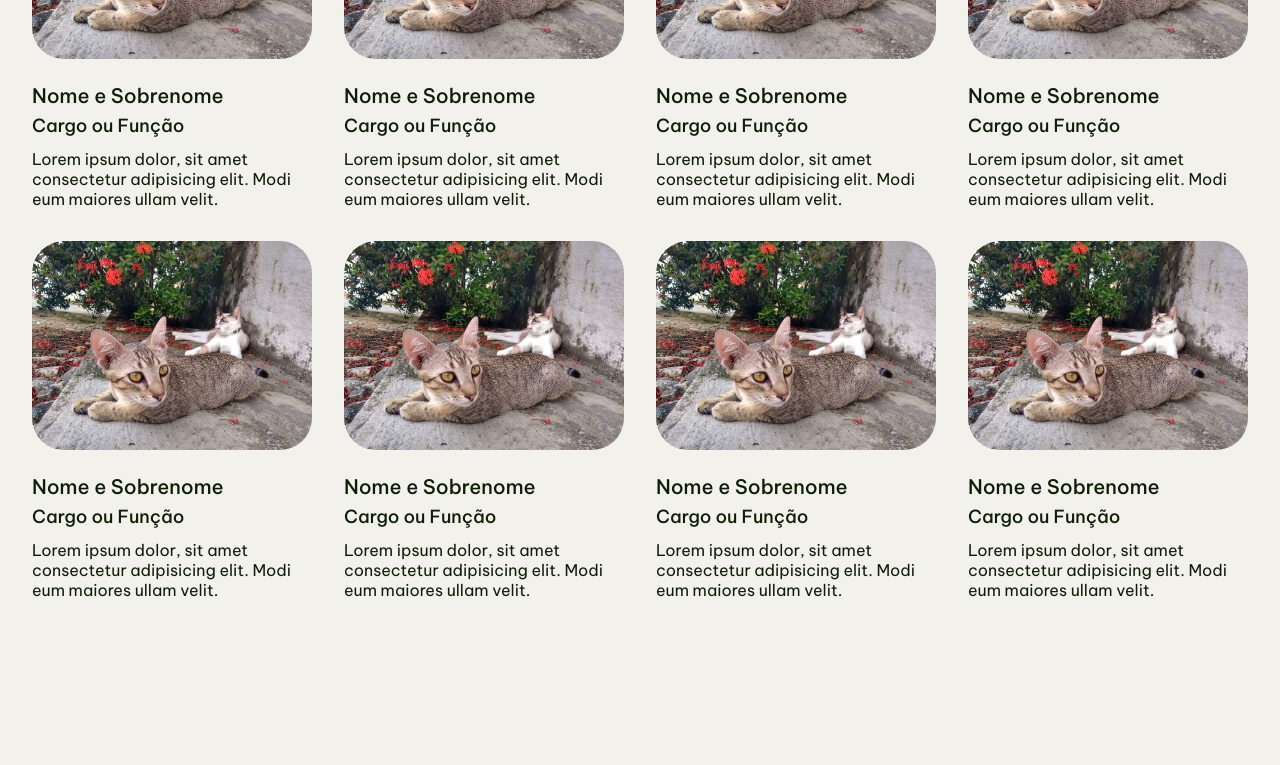
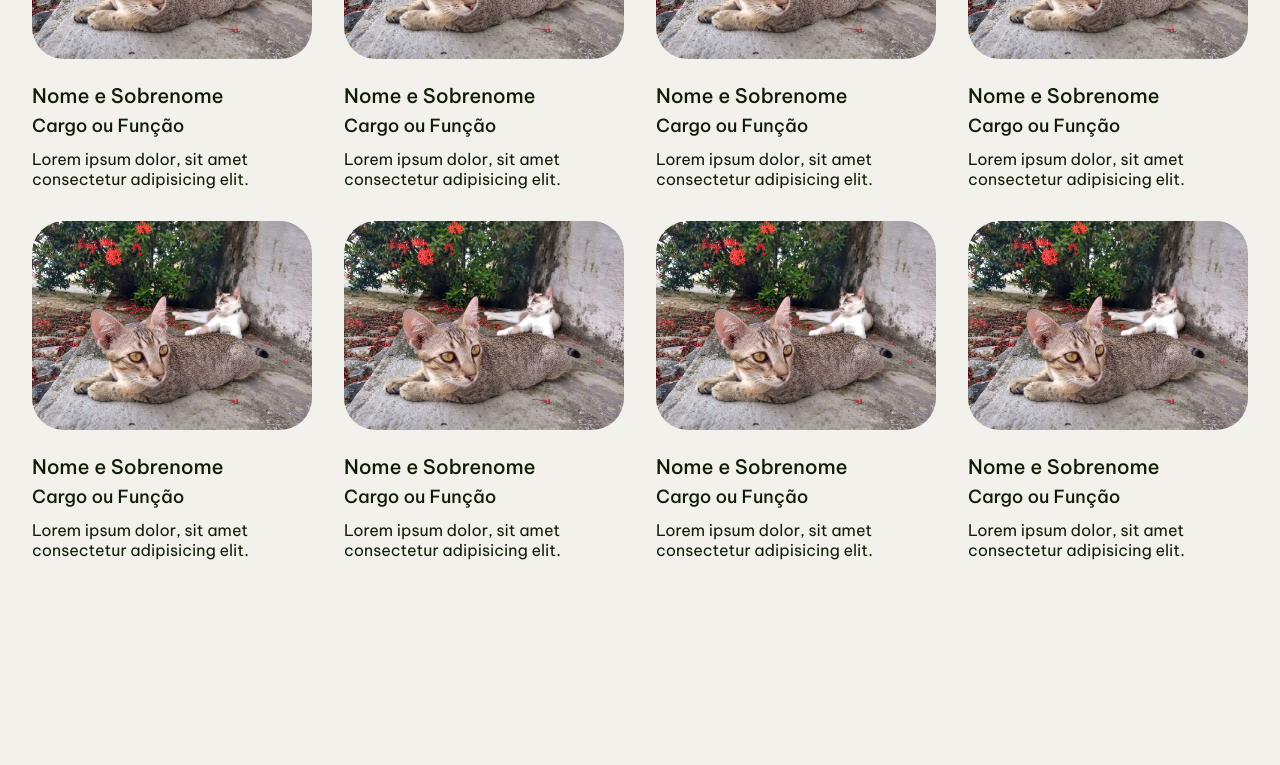
Before and after one commit to SnayderRodrigues/react-study, a React (Vite) app: page /about in a window 1280 px wide. Shown: the part 687-1452 px from the top of the page. Built offline with nearby package versions, Linux system fonts and the light colour scheme.

Commit message:
refactor: AboutPageTeam section component using map and spread operator. Added TeamMemberCard component

```diff
--- a/src/pages/about/AboutPageTeam.jsx
+++ b/src/pages/about/AboutPageTeam.jsx
@@ -1,82 +1,75 @@
 import React from "react";
 import Cat from "../../img/IMG_20200407_163224926_HDR-01.jpeg";
 
+const TeamMemberCard = ({ name, role, description, image }) => {
+  return (
+    <div className="aboutPage-team__card">
+      <img src={image} alt={name} />
+      <span>{name}</span>
+      <span>{role}</span>
+      <span>{description}</span>
+    </div>
+  );
+};
+
 const AboutPageTeam = () => {
+  const teamMembers = [
+    {
+      name: "Nome e Sobrenome",
+      role: "Cargo ou Função",
+      description: "Lorem ipsum dolor, sit amet consectetur adipisicing elit.",
+      image: Cat,
+    },
+    {
+      name: "Nome e Sobrenome",
+      role: "Cargo ou Função",
+      description: "Lorem ipsum dolor, sit amet consectetur adipisicing elit.",
+      image: Cat,
+    },
+    {
+      name: "Nome e Sobrenome",
+      role: "Cargo ou Função",
+      description: "Lorem ipsum dolor, sit amet consectetur adipisicing elit.",
+      image: Cat,
+    },
+    {
+      name: "Nome e Sobrenome",
+      role: "Cargo ou Função",
+      description: "Lorem ipsum dolor, sit amet consectetur adipisicing elit.",
+      image: Cat,
+    },
+    {
+      name: "Nome e Sobrenome",
+      role: "Cargo ou Função",
+      description: "Lorem ipsum dolor, sit amet consectetur adipisicing elit.",
+      image: Cat,
+    },
+    {
+      name: "Nome e Sobrenome",
+      role: "Cargo ou Função",
+      description: "Lorem ipsum dolor, sit amet consectetur adipisicing elit.",
+      image: Cat,
+    },
+    {
+      name: "Nome e Sobrenome",
+      role: "Cargo ou Função",
+      description: "Lorem ipsum dolor, sit amet consectetur adipisicing elit.",
+      image: Cat,
+    },
+    {
+      name: "Nome e Sobrenome",
+      role: "Cargo ou Função",
+      description: "Lorem ipsum dolor, sit amet consectetur adipisicing elit.",
+      image: Cat,
+    },
+  ];
+
   return (
     <section className="aboutPage-team">
       <div className="wrapper aboutPage-team__wrapper">
-        <div className="aboutPage-team__card">
-          <img src={Cat} alt="" />
-          <span>Nome e Sobrenome</span>
-          <span>Cargo ou Função</span>
-          <span>
-            Lorem ipsum dolor, sit amet consectetur adipisicing elit. Modi eum
-            maiores ullam velit.
-          </span>
-        </div>
-        <div className="aboutPage-team__card">
-          <img src={Cat} alt="" />
-          <span>Nome e Sobrenome</span>
-          <span>Cargo ou Função</span>
-          <span>
-            Lorem ipsum dolor, sit amet consectetur adipisicing elit. Modi eum
-            maiores ullam velit.
-          </span>
-        </div>
-        <div className="aboutPage-team__card">
-          <img src={Cat} alt="" />
-          <span>Nome e Sobrenome</span>
-          <span>Cargo ou Função</span>
-          <span>
-            Lorem ipsum dolor, sit amet consectetur adipisicing elit. Modi eum
-            maiores ullam velit.
-          </span>
-        </div>
-        <div className="aboutPage-team__card">
-          <img src={Cat} alt="" />
-          <span>Nome e Sobrenome</span>
-          <span>Cargo ou Função</span>
-          <span>
-            Lorem ipsum dolor, sit amet consectetur adipisicing elit. Modi eum
-            maiores ullam velit.
-          </span>
-        </div>
-        <div className="aboutPage-team__card">
-          <img src={Cat} alt="" />
-          <span>Nome e Sobrenome</span>
-          <span>Cargo ou Função</span>
-          <span>
-            Lorem ipsum dolor, sit amet consectetur adipisicing elit. Modi eum
-            maiores ullam velit.
-          </span>
-        </div>
-        <div className="aboutPage-team__card">
-          <img src={Cat} alt="" />
-          <span>Nome e Sobrenome</span>
-          <span>Cargo ou Função</span>
-          <span>
-            Lorem ipsum dolor, sit amet consectetur adipisicing elit. Modi eum
-            maiores ullam velit.
-          </span>
-        </div>
-        <div className="aboutPage-team__card">
-          <img src={Cat} alt="" />
-          <span>Nome e Sobrenome</span>
-          <span>Cargo ou Função</span>
-          <span>
-            Lorem ipsum dolor, sit amet consectetur adipisicing elit. Modi eum
-            maiores ullam velit.
-          </span>
-        </div>
-        <div className="aboutPage-team__card">
-          <img src={Cat} alt="" />
-          <span>Nome e Sobrenome</span>
-          <span>Cargo ou Função</span>
-          <span>
-            Lorem ipsum dolor, sit amet consectetur adipisicing elit. Modi eum
-            maiores ullam velit.
-          </span>
-        </div>
+        {teamMembers.map((member) => (
+          <TeamMemberCard key={member.name} {...member} />
+        ))}
       </div>
     </section>
   );
```
